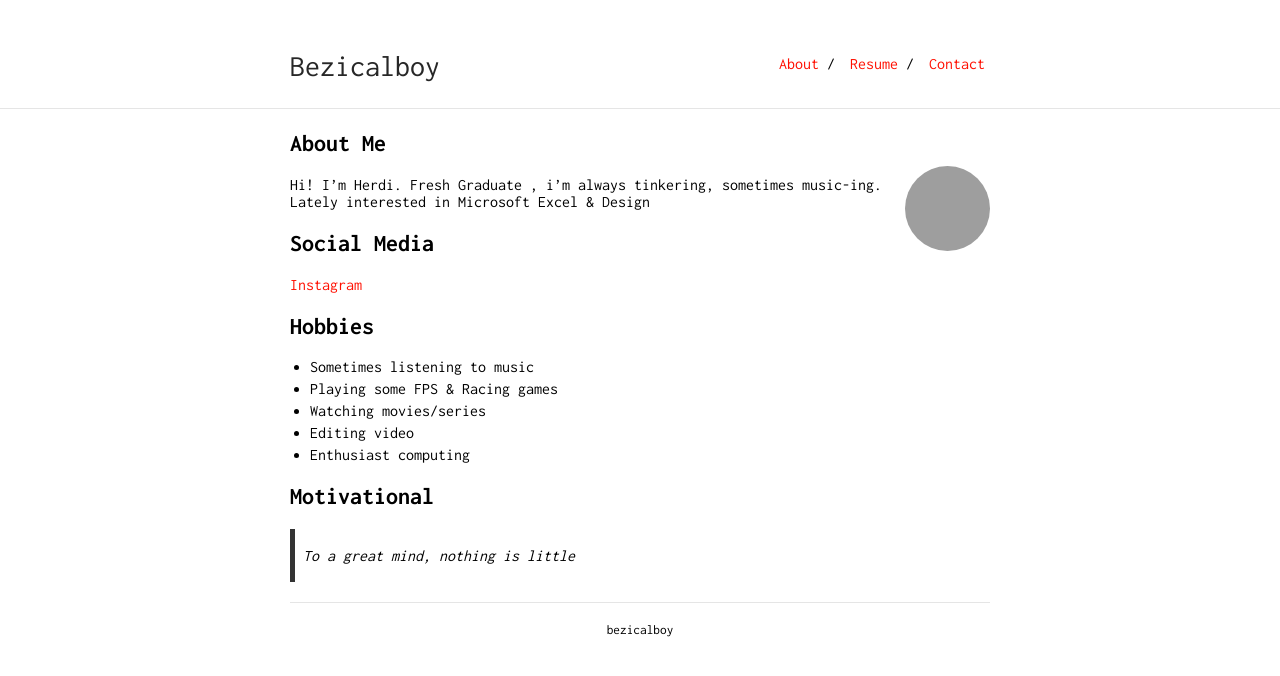
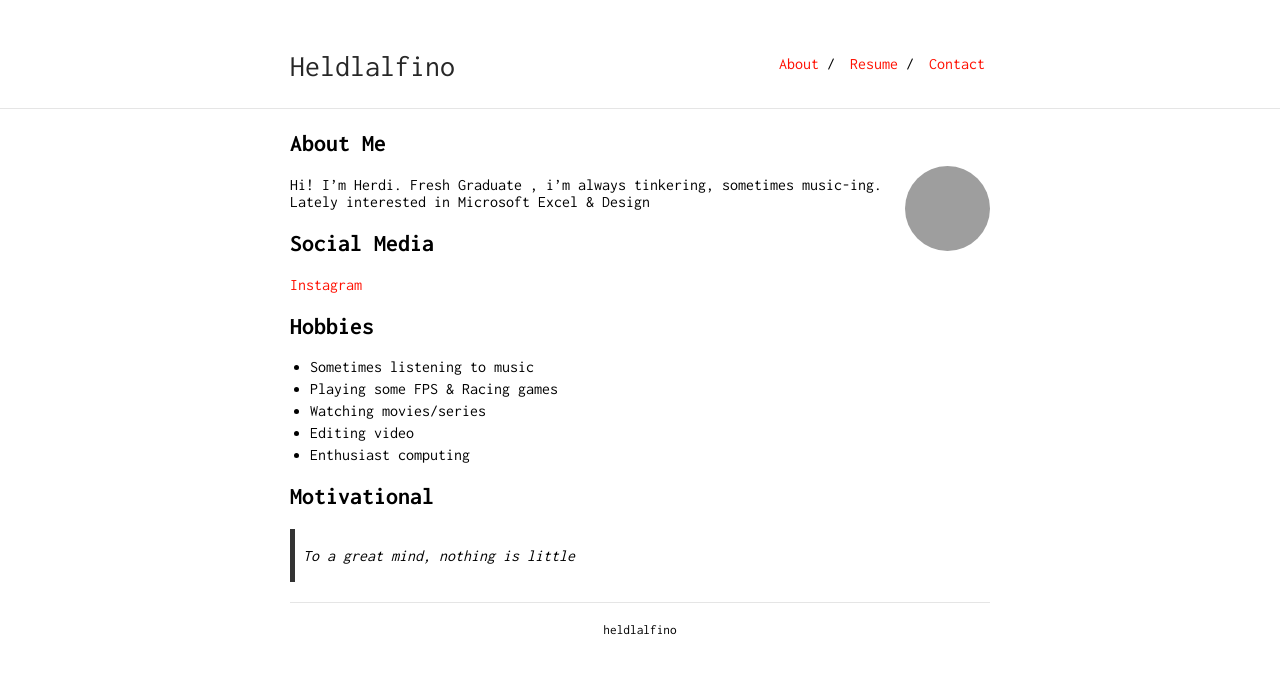
Before and after one commit to heldlalfino/heldlalfino.github.io, a Jekyll site: the page built from index.md, in a window 1280 px wide. Shown: the top 676 px of the page. Built offline with Jekyll 4.4.1, drawn with Linux system fonts in a browser that asks for light colours; our own code applies the rules of GitHub Pages for plain Markdown files; grey boxes are pictures that could not be loaded.

Commit message:
Update _config.yml

```diff
--- a/_config.yml
+++ b/_config.yml
@@ -1,5 +1,5 @@
-title: Bezicalboy
-url: "https://bezicalboy.is-a.dev"
+title: Heldlalfino
+url: "https://heldlalfino.github.io"
 baseurl: "/"
 
 markdown: kramdown
@@ -8,8 +8,8 @@ markdown: kramdown
 tracking_id: #
 
 footer: yes
-footer_url: "https://github.com/bezicalboy"
-footer_text: "bezicalboy"
+footer_url: "https://github.com/heldlalfino"
+footer_text: "heldlalfino"
 
 sass:
     style: compressed
```
